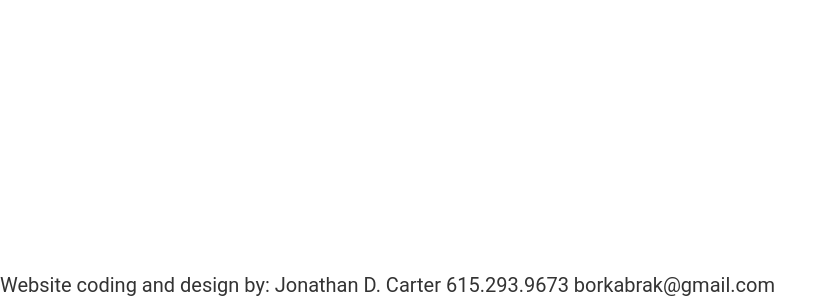
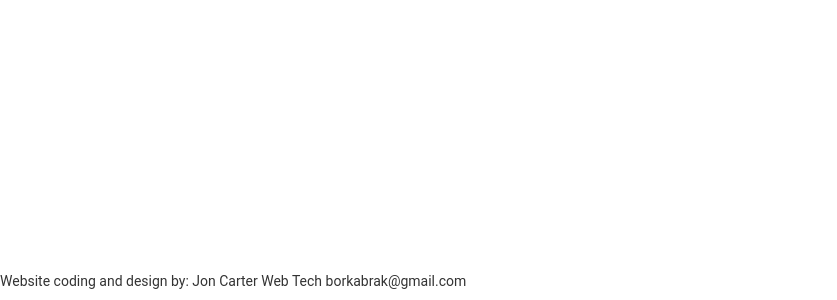
Before and after one commit to borkabrak/SuiteM, a plain HTML site: page index.html in a window 1280 px wide. Shown: the part 2786-3086 px from the top of the page, without its empty margins (0-837 px from the left). Drawn offline with Linux system fonts and the light colour scheme.

Commit message:
Vanity design credit smaller font

```diff
--- a/index.css
+++ b/index.css
@@ -24,4 +24,5 @@ section {
 
 footer {
     padding-top: 80%;
+    font-size: 0.7em;
 }
--- a/index.html
+++ b/index.html
@@ -71,8 +71,7 @@
 
     <footer>
         Website coding and design by:
-        <span>Jonathan D. Carter</span>
-        <span>615.293.9673</span>
+        <span>Jon Carter Web Tech</span>
         <span>borkabrak@gmail.com</span>
     </footer>
 
```
